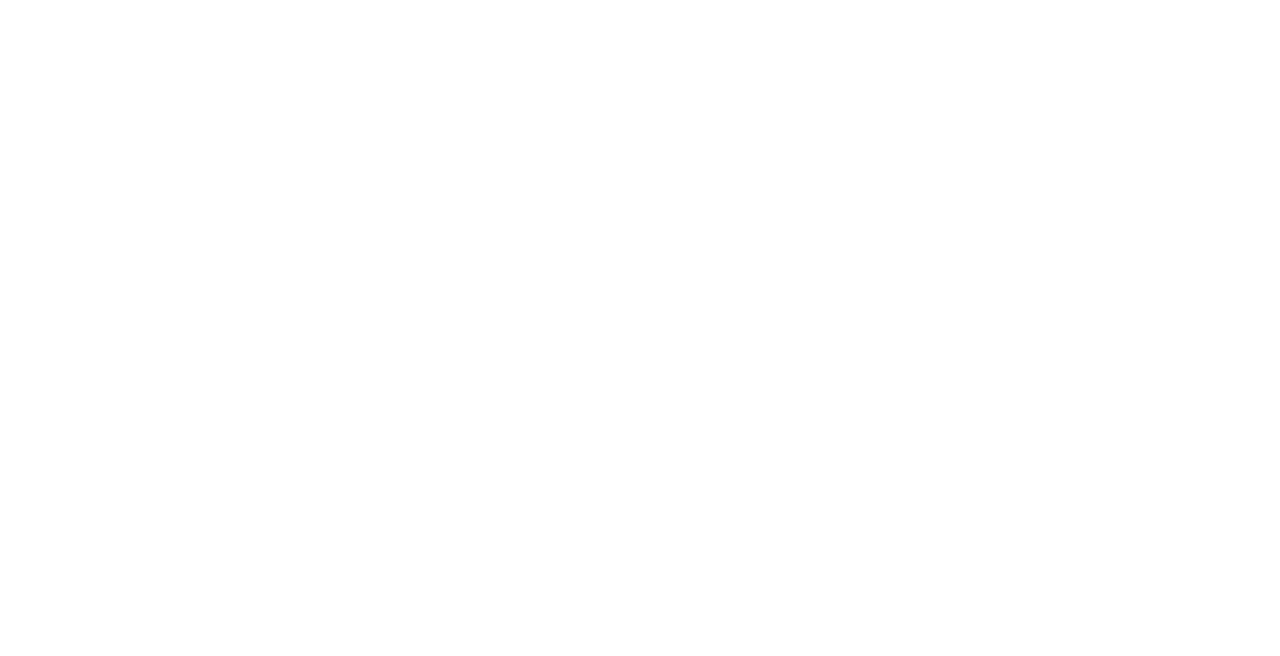
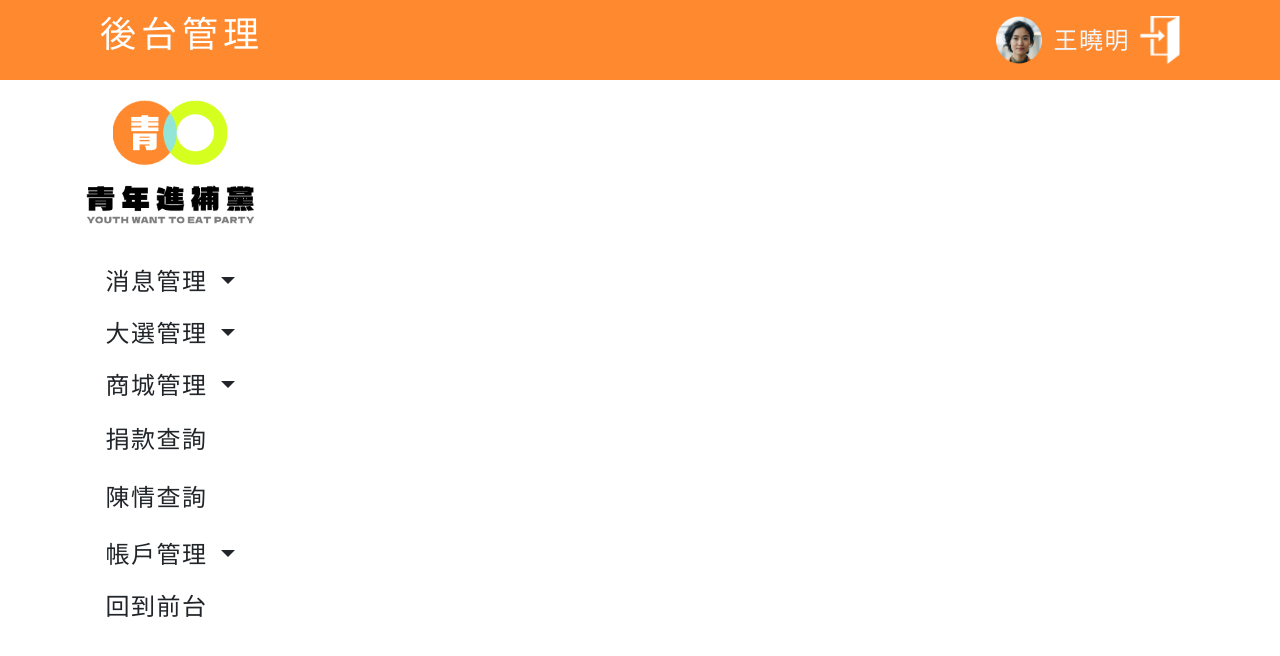
Before and after one commit to SHU-YUAN-LIU/G2back, a Vue app: page /countdown in a window 1280 px wide. Before the commit this address had no page. Shown: the top 656 px of the page. Built offline with nearby package versions, Linux system fonts and the light colour scheme.

Commit message:
新增頁面及RouterLink

```diff
--- a/src/components/Dropdown.vue
+++ b/src/components/Dropdown.vue
@@ -25,7 +25,7 @@
                         </a>
                         <div class="dropdown-menu" aria-labelledby="navbarDropdown">
                             <RouterLink class="dropdown-item text-dark" to="journey">活動管理</RouterLink>
-                            <a class="dropdown-item text-dark" href="#">選舉倒數</a>
+                            <RouterLink class="dropdown-item text-dark" to="countdown">選舉倒數</RouterLink>
                             <RouterLink class="dropdown-item text-dark" to="policy">政策管理</RouterLink>
                         </div>
                     </li>
--- a/src/router/index.js
+++ b/src/router/index.js
@@ -77,6 +77,11 @@
       name: 'order',
       component: () => import('../views/OrderView.vue')
     },
+    {
+      path: '/countdown',
+      name: 'countdown',
+      component: () => import('../views/CountDown.vue')
+    },
   ]
 })
 
--- /dev/null
+++ b/src/views/CountDown.vue
@@ -0,0 +1,28 @@
+<template>
+    <MainHeader />
+    <Dropdown />
+</template>
+
+<script>
+import MainHeader from "../components/MainHeader.vue";
+import Dropdown from "../components/Dropdown.vue";
+import Lightbox from "../components/Lightbox.vue";
+
+export default {
+    data() {
+        return {
+        };
+    },
+    components: {
+        MainHeader,
+        Dropdown,
+        Lightbox,
+
+    },
+    methods: {
+        showLightbox() {
+            this.$refs.lightbox.showLightbox = true;
+        }
+    },
+}
+</script>
```
